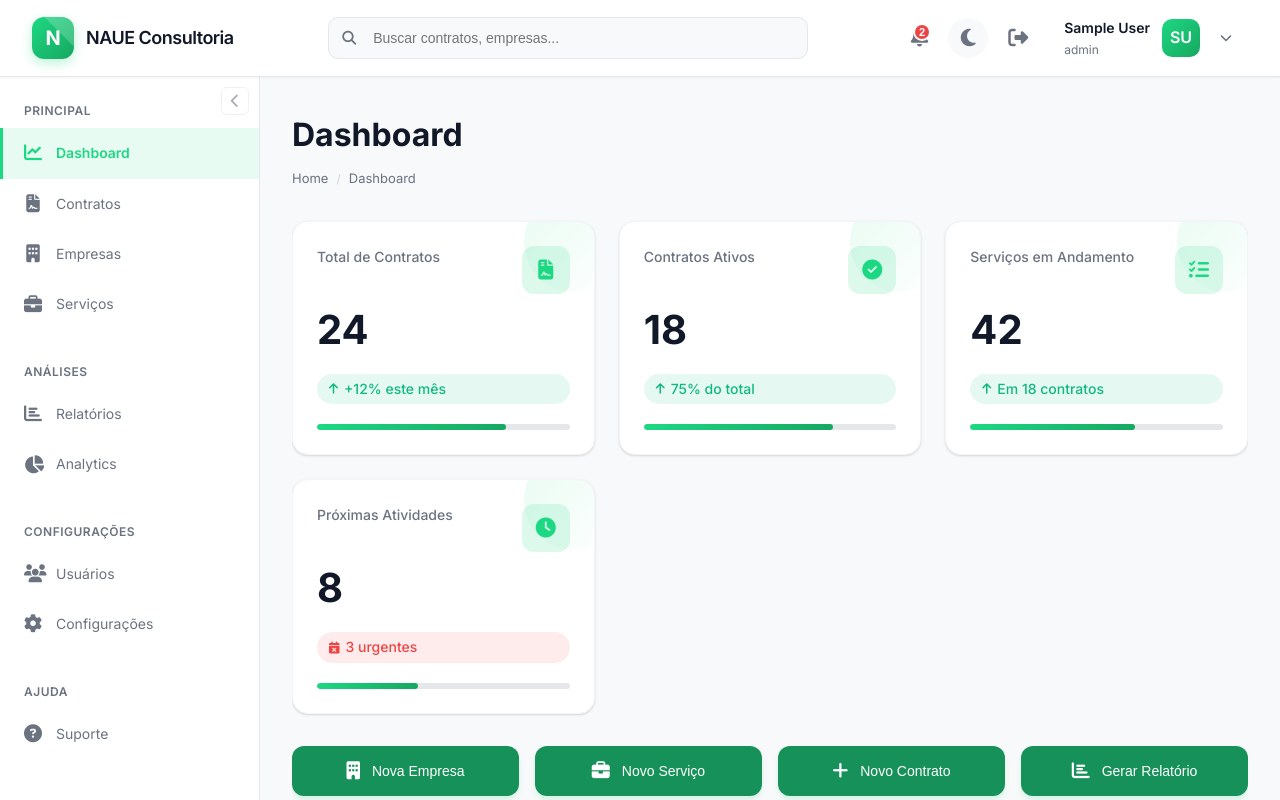
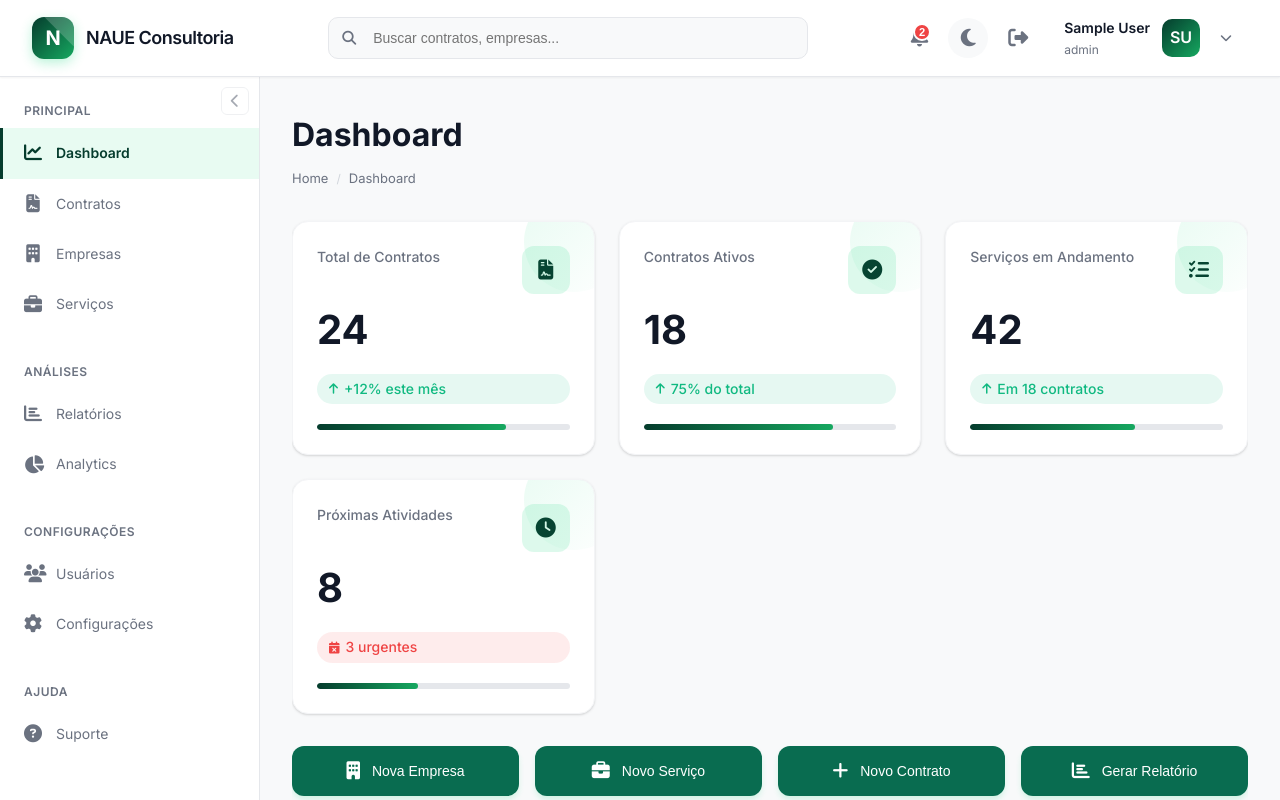
Before and after one commit to Naue-Consultoria/gestao-contratos, an Angular app: page /home/dashboard in a window 1280 px wide. Built offline with nearby package versions, Linux system fonts and the light colour scheme; sample sign-in values are in the browser's storage.

Commit message:
style: neon green removido

```diff
--- a/src/app/components/analytics-page/analytics-page.ts
+++ b/src/app/components/analytics-page/analytics-page.ts
@@ -43,7 +43,7 @@ export class AnalyticsPageComponent implements OnInit, AfterViewInit, OnDestroy
     {
       name: 'Diagnóstico Organizacional',
       value: 25,
-      color: '#1DD882',
+      color: '#053C2D',
       icon: 'fas fa-stethoscope',
       contracts: 6
     },
@@ -83,7 +83,7 @@ export class AnalyticsPageComponent implements OnInit, AfterViewInit, OnDestroy
       label: 'Contratos Ativos',
       value: 18,
       icon: 'fas fa-file-contract',
-      color: '#1DD882',
+      color: '#053C2D',
       trend: 12
     },
     {
@@ -118,7 +118,7 @@ export class AnalyticsPageComponent implements OnInit, AfterViewInit, OnDestroy
       {
         label: 'Novos Contratos',
         data: [3, 5, 4, 7, 6, 8],
-        borderColor: '#1DD882',
+        borderColor: '#053C2D',
         backgroundColor: 'rgba(29, 216, 130, 0.1)'
       },
       {
@@ -341,7 +341,7 @@ export class AnalyticsPageComponent implements OnInit, AfterViewInit, OnDestroy
       data: {
         datasets: [{
           data: [this.successRate, 100 - this.successRate],
-          backgroundColor: ['#1DD882', isDarkMode ? '#374151' : '#e5e7eb'],
+          backgroundColor: ['#053C2D', isDarkMode ? '#374151' : '#e5e7eb'],
           borderWidth: 0
         }]
       },
--- a/src/app/components/dashboard-content/dashboard-content.css
+++ b/src/app/components/dashboard-content/dashboard-content.css
@@ -36,7 +36,7 @@
 }
 
 .breadcrumb-item:hover {
-  color: #1DD882;
+  color: #053C2D;
 }
 
 .breadcrumb-item.active {
@@ -177,7 +177,7 @@
   justify-content: center;
   gap: 0.75rem;
   padding: 1rem 1.5rem;
-  background: #17915a;
+  background: #096c50;
   color: white;
   border: #1ba164;
   border-radius: 12px;
@@ -265,7 +265,7 @@
 
 .icon-btn:hover {
   background: #e5e7eb;
-  color: #17915a;
+  color: #096c50;
 }
 
 .chart-wrapper {
@@ -313,7 +313,7 @@
 }
 
 .insight-value.positive {
-  color: #17915a;
+  color: #096c50;
 }
 
 .insight-divider {
@@ -367,14 +367,14 @@
 }
 
 .tab-btn:hover {
-  border-color: #17915a;
-  color: #17915a;
+  border-color: #096c50;
+  color: #096c50;
 }
 
 .tab-btn.active {
-  background: #17915a;
+  background: #096c50;
   color: white;
-  border-color: #17915a;
+  border-color: #096c50;
 }
 
 .activities-list {
@@ -504,7 +504,7 @@
 
 .status-completed {
   background: rgba(16, 185, 129, 0.1);
-  color: #10b981;
+  color: #096c50;
 }
 
 .status-in-progress {
@@ -520,7 +520,7 @@
 .view-all-btn {
   background: none;
   border: none;
-  color: #1DD882;
+  color: #053C2D;
   font-weight: 500;
   cursor: pointer;
   display: flex;
@@ -594,7 +594,7 @@
 
 .widget-badge.positive {
   background: rgba(16, 185, 129, 0.1);
-  color: #10b981;
+  color: #096c50;
 }
 
 .widget-info-btn {
@@ -608,13 +608,13 @@
 }
 
 .widget-info-btn:hover {
-  color: #1DD882;
+  color: #053C2D;
 }
 
 .widget-view-all {
   background: none;
   border: none;
-  color: #1DD882;
+  color: #053C2D;
   font-size: 0.875rem;
   font-weight: 500;
   cursor: pointer;
@@ -855,7 +855,7 @@
   display: block;
   font-size: 1.125rem;
   font-weight: 700;
-  color: #1DD882;
+  color: #053C2D;
 }
 
 .consultant-label {
--- a/src/app/components/dashboard-content/dashboard-content.ts
+++ b/src/app/components/dashboard-content/dashboard-content.ts
@@ -48,7 +48,7 @@ export class DashboardContentComponent implements OnInit, AfterViewInit, OnDestr
       changeType: 'positive',
       icon: 'fas fa-file-contract',
       progress: 75,
-      color: '#1DD882',
+      color: '#053C2D',
       bgColor: 'rgba(29, 216, 130, 0.15)'
     },
     {
@@ -58,7 +58,7 @@ export class DashboardContentComponent implements OnInit, AfterViewInit, OnDestr
       changeType: 'positive',
       icon: 'fas fa-check-circle',
       progress: 75,
-      color: '#1DD882',
+      color: '#053C2D',
       bgColor: 'rgba(29, 216, 130, 0.15)'
     },
     {
@@ -68,7 +68,7 @@ export class DashboardContentComponent implements OnInit, AfterViewInit, OnDestr
       changeType: 'positive',
       icon: 'fas fa-list-check',
       progress: 65,
-      color: '#1DD882',
+      color: '#053C2D',
       bgColor: 'rgba(29, 216, 130, 0.15)'
     },
     {
@@ -78,7 +78,7 @@ export class DashboardContentComponent implements OnInit, AfterViewInit, OnDestr
       changeType: 'negative',
       icon: 'fas fa-clock',
       progress: 40,
-      color: '#1DD882',
+      color: '#053C2D',
       bgColor: 'rgba(29, 216, 130, 0.15)'
     }
   ];
@@ -131,10 +131,10 @@ export class DashboardContentComponent implements OnInit, AfterViewInit, OnDestr
 
   // Ações rápidas
   quickActions: QuickAction[] = [
-    { icon: 'fas fa-building', label: 'Nova Empresa', color: '#1DD882', action: 'newCompany' },
-    { icon: 'fas fa-briefcase', label: 'Novo Serviço', color: '#1DD882', action: 'newService' },
-    { icon: 'fas fa-plus', label: 'Novo Contrato', color: '#1DD882', action: 'newContract' },
-    { icon: 'fas fa-chart-bar', label: 'Gerar Relatório', color: '#1DD882', action: 'generateReport' }
+    { icon: 'fas fa-building', label: 'Nova Empresa', color: '#053C2D', action: 'newCompany' },
+    { icon: 'fas fa-briefcase', label: 'Novo Serviço', color: '#053C2D', action: 'newService' },
+    { icon: 'fas fa-plus', label: 'Novo Contrato', color: '#053C2D', action: 'newContract' },
+    { icon: 'fas fa-chart-bar', label: 'Gerar Relatório', color: '#053C2D', action: 'generateReport' }
   ];
 
   // Dados para gráficos
@@ -143,7 +143,7 @@ export class DashboardContentComponent implements OnInit, AfterViewInit, OnDestr
     datasets: [{
       label: 'Contratos',
       data: [12, 15, 18, 22, 20, 24],
-      borderColor: '#1DD882',
+      borderColor: '#053C2D',
       backgroundColor: 'rgba(29, 216, 130, 0.1)',
       fill: true
     }]
@@ -259,7 +259,7 @@ export class DashboardContentComponent implements OnInit, AfterViewInit, OnDestr
             hoverRadius: 7,
             backgroundColor: '#fff',
             borderWidth: 3,
-            borderColor: '#1DD882'
+            borderColor: '#053C2D'
           }
         }
       }
--- a/src/app/pages/home/home.css
+++ b/src/app/pages/home/home.css
@@ -1,5 +1,5 @@
 :root {
-    --primary-green: #1DD882;
+    --primary-green: #053C2D;
     --primary-green-dark: #16a860;
     --primary-green-light: #4de89f;
     --dark-gray: #1a1d23;
--- a/src/styles/variables.css
+++ b/src/styles/variables.css
@@ -1,22 +1,21 @@
 :root {
-    /* Cores da Identidade Visual Naue Consultoria */
     --naue-black: #282C2A;
     --naue-dark-green: #053C2D;
-    --naue-neon-green: #14E79F;
+    --naue-neon-green: #053C2D;
 
     /* Cores derivadas */
-    --naue-neon-green-hover: #043326;
-    --naue-neon-green-light: rgba(20, 231, 159, 0.15);
-    --naue-dark-green-light: ;
+    --naue-neon-green-hover: #042a20; /* Tom mais escuro do verde escuro */
+    --naue-neon-green-light: rgba(5, 60, 45, 0.15); /* Alterado de rgba(20, 231, 159, 0.15) */
+    --naue-dark-green-light: rgba(5, 60, 45, 0.1); /* Adicionado valor que estava faltando */
     --naue-gray-light: #f8f9fa;
     --naue-gray-border: #e5e7eb;
     --naue-text-gray: #6b7280;
     --naue-white: #FFFFFF;
 
     /* Manter cores antigas para compatibilidade */
-    --primary-green: #14E79F;
-    --primary-green-dark: #0db87a;
-    --primary-green-light: #4de89f;
+    --primary-green: #053C2D; /* Alterado de #14E79F */
+    --primary-green-dark: #083f31; /* Tom mais escuro */
+    --primary-green-light: #076b50; /* Tom mais claro do verde escuro */
     --dark-gray: #282C2A;
     --medium-gray: #2C2C2C;
     --light-gray: #f8f9fa;
```
